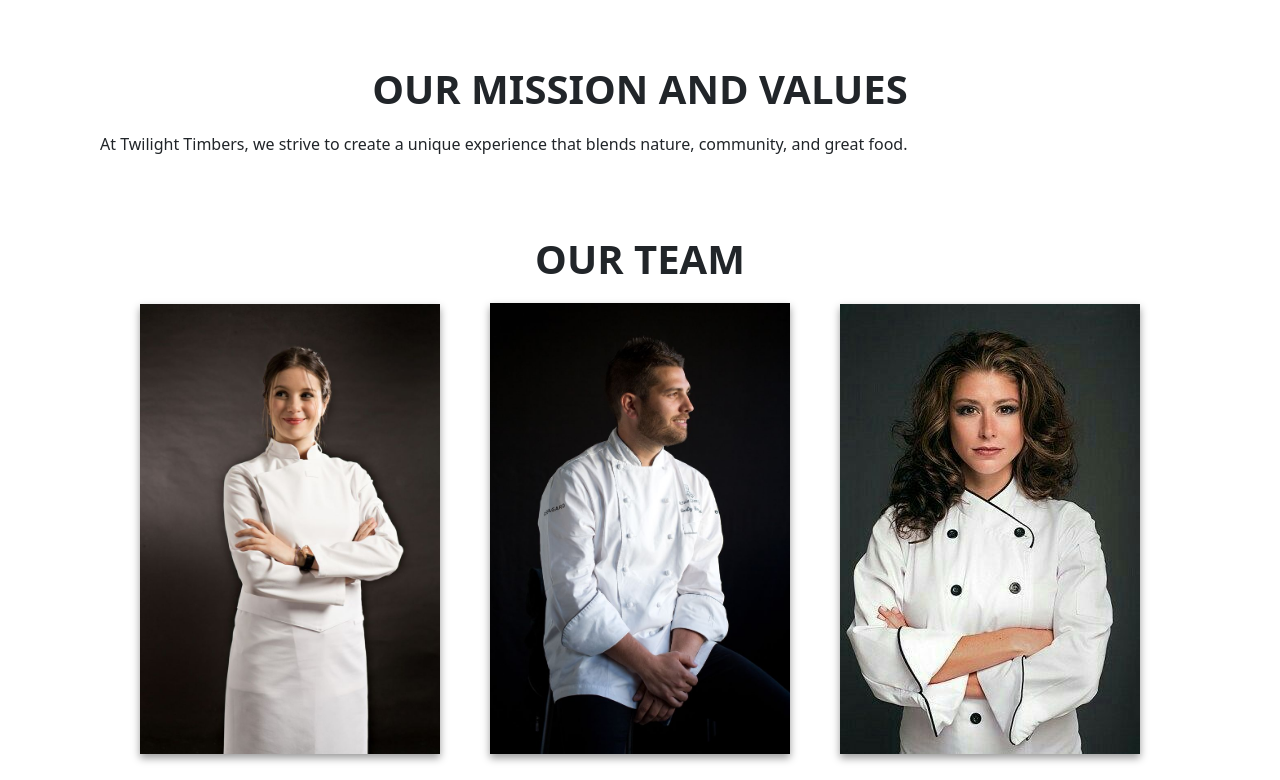
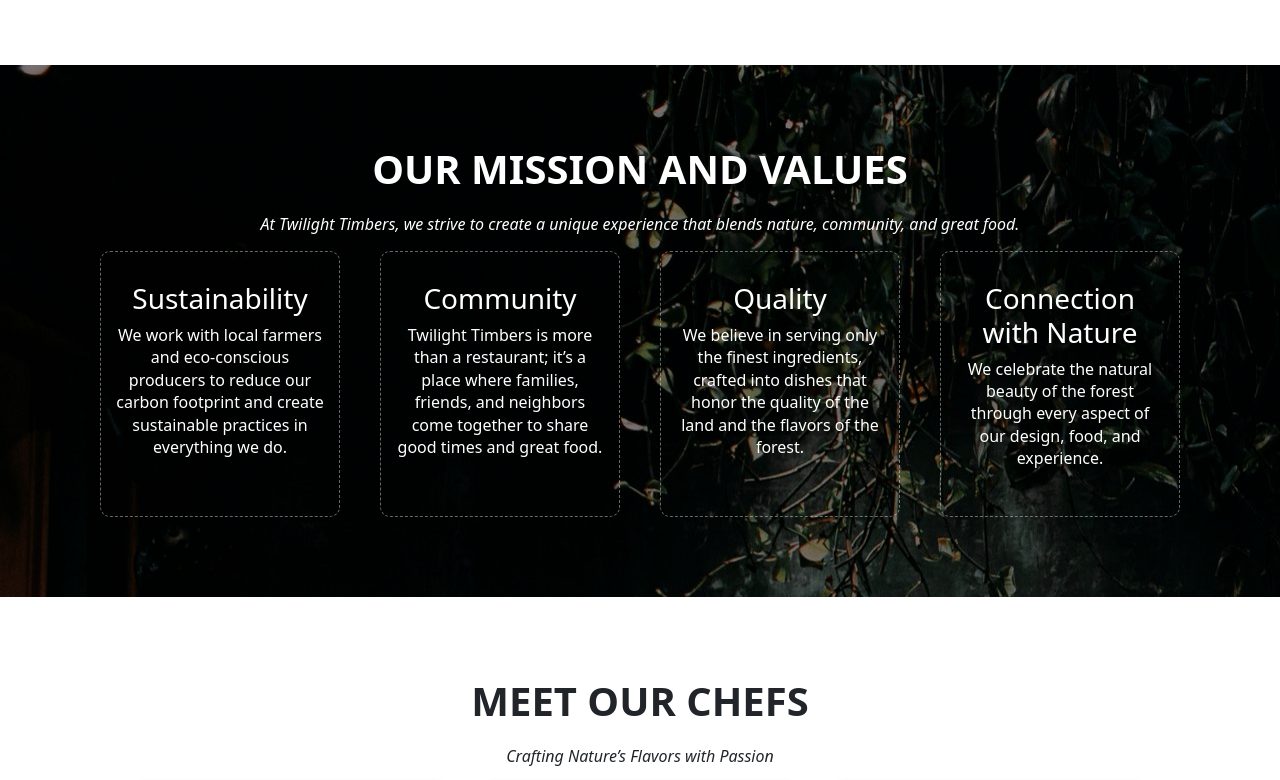
Before and after one commit to Anoushkapanda/Twilight-Timbers, a plain HTML site: page about_us.html in a window 1280 px wide. Shown: the part 1560-2340 px from the top of the page. Drawn offline with nearby package versions, Linux system fonts and the light colour scheme.

Commit message:
about page - mission and vission section

```diff
--- a/about_us.html
+++ b/about_us.html
@@ -163,37 +163,91 @@
 
         <!-- MISSION AND VALUES SECTION -->
 
-        <section id="misson-and-values" class="all-sections">
-            <h1 class="main-headings">Our Mission and Values</h1>
-            <p>At Twilight Timbers, we strive to create a unique experience that blends nature, community, and great
-                food.</p>
-            <div class="mission-and-values-content">
+        <section id="misson-and-values">
+            <div class="mission-and-values-section">
+                <h1 class="main-headings">Our Mission and Values</h1>
+                <p class="sub-headings">At Twilight Timbers, we strive to create a unique experience that blends nature,
+                    community, and great
+                    food.</p>
+                <div class="mission-and-values-content-section">
+                    <div class="mission-and-values-item">
+                        <div class="mission-and-values-content">
+                            <h3>Sustainability</h3>
+                            <p>We work with local farmers and eco-conscious producers to reduce our carbon footprint and
+                                create sustainable practices in everything we do.</p>
+                        </div>
+                    </div>
 
+                    <div class="mission-and-values-item">
+                        <div class="mission-and-values-content">
+                            <h3>Community</h3>
+                            <p>Twilight Timbers is more than a restaurant; it’s a place where families, friends, and
+                                neighbors come together to share good times and great food.</p>
+                        </div>
+                    </div>
+
+                    <div class="mission-and-values-item">
+                        <div class="mission-and-values-content">
+                            <h3>Quality</h3>
+                            <p>We believe in serving only the finest ingredients, crafted into dishes that honor the
+                                quality of the land and the flavors of the forest.</p>
+                        </div>
+                    </div>
+
+                    <div class="mission-and-values-item">
+                        <div class="mission-and-values-content">
+
+                            <h3>Connection with Nature</h3>
+                            <p>We celebrate the natural beauty of the forest through every aspect of our design, food,
+                                and experience.</p>
+                        </div>
+                    </div>
+                </div>
             </div>
+
         </section>
 
         <!-- TEAM SECTION -->
 
         <section id="our-team" class="all-sections">
-            <h1 class="main-headings">Our Team</h1>
+            <h1 class="main-headings">Meet Our Chefs</h1>
+            <p class="sub-headings">Crafting Nature’s Flavors with Passion</p>
             <div class="our-team-section">
                 <div class="team-member">
                     <img src="images/chef-1.jpg" alt="Team Member 1">
+                    <div class="team-overlay">
+                        <span>Elena Woods</span>
+                    </div>
                 </div>
                 <div class="team-member">
                     <img src="images/chef-2.jpg" alt="Team Member 2">
+                    <div class="team-overlay">
+                        <span>Liam Pine</span>
+                    </div>
                 </div>
                 <div class="team-member">
                     <img src="images/chef-3.jpg" alt="Team Member 3">
+                    <div class="team-overlay">
+                        <span>Sophia Green</span>
+                    </div>
                 </div>
                 <div class="team-member">
                     <img src="images/chef-4.jpg" alt="Team Member 4">
+                    <div class="team-overlay">
+                        <span>Oliver Brooks</span>
+                    </div>
                 </div>
                 <div class="team-member">
                     <img src="images/chef-5.jpg" alt="Team Member 5">
+                    <div class="team-overlay">
+                        <span>Ethan Rivers</span>
+                    </div>
                 </div>
                 <div class="team-member">
                     <img src="images/chef-6.jpg" alt="Team Member 6">
+                    <div class="team-overlay">
+                        <span>Noah Stone</span>
+                    </div>
                 </div>
             </div>
         </section>
@@ -201,7 +255,10 @@
         <!-- AMBIANCE SECTION -->
 
         <section id="ambiance" class="all-sections">
-            <h1 class="main-headings">Ambiance</h1>
+            <h1 class="main-headings">Experience the Magic of Dining Amidst Nature</h1>
+            <p class="sub-headings">Step into Twilight Timbers, where every detail is crafted to transport you to the
+                heart of a serene forest.</p>
+
 
         </section>
 
--- a/css/about.css
+++ b/css/about.css
@@ -35,6 +35,35 @@
     border-radius: 10px;
 }
 
+/* =========================== MISSION AND VALUES ============================ */
+
+#misson-and-values {
+    background: url(../images/pexels-rachel-claire-4577179.jpg);
+    color: white;
+}
+
+.mission-and-values-section {
+    background-color: rgba(0, 0, 0, 0.5);
+    height: 100%;
+    padding: 80px 100px;
+}
+
+.mission-and-values-content-section {
+    display: flex;
+    gap: 40px;
+    align-items: stretch;
+    justify-content: space-around;
+}
+
+.mission-and-values-item {
+    width: 25%;
+    height: auto;
+    padding: 30px 15px;
+    text-align: center;
+    border: .5px dashed rgba(255, 255, 255, 0.4);
+    border-radius: 10px;
+}
+
 /* ================================ OUR TEAM ============================ */
 
 .our-team-section {
@@ -46,6 +75,7 @@
 }
 
 .team-member {
+    position: relative;
     width: 30%;
     margin-bottom: 40px;
     box-shadow: 0 4px 8px rgba(0, 0, 0, 0.4);
@@ -53,6 +83,23 @@
 
 .team-member img {
     width: 100%;
+}
+
+.team-overlay {
+    position: absolute;
+    bottom: 0;
+    padding: 7px 15px;
+    height: 40px;
+    width: 100%;
+    background-color: rgba(38, 47, 38, 0.8);
+    color: white;
+    text-align: center;
+    opacity: 0;
+}
+
+.team-member:hover .team-overlay {
+    opacity: 1;
+    transition: .5s ease-in-out;
 }
 
 /* =================================== FAQ ================================= */
--- a/css/styles.css
+++ b/css/styles.css
@@ -19,6 +19,11 @@ a {
   text-align: center;
   text-transform: uppercase;
   margin-bottom: 20px;
+}
+
+.sub-headings {
+  font-style: italic;
+  text-align: center;
 }
 
 .button {
```
Also changed, not shown: index.html (+4 -4 lines).
